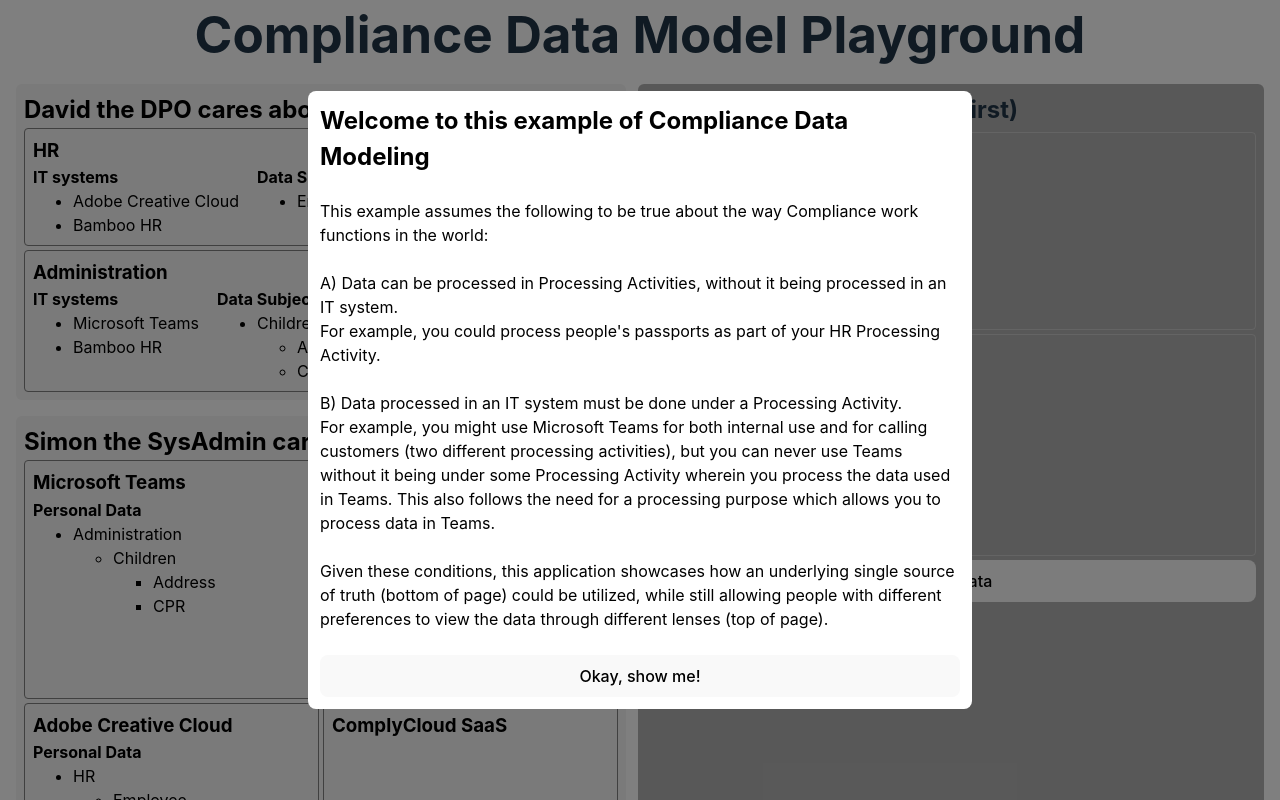
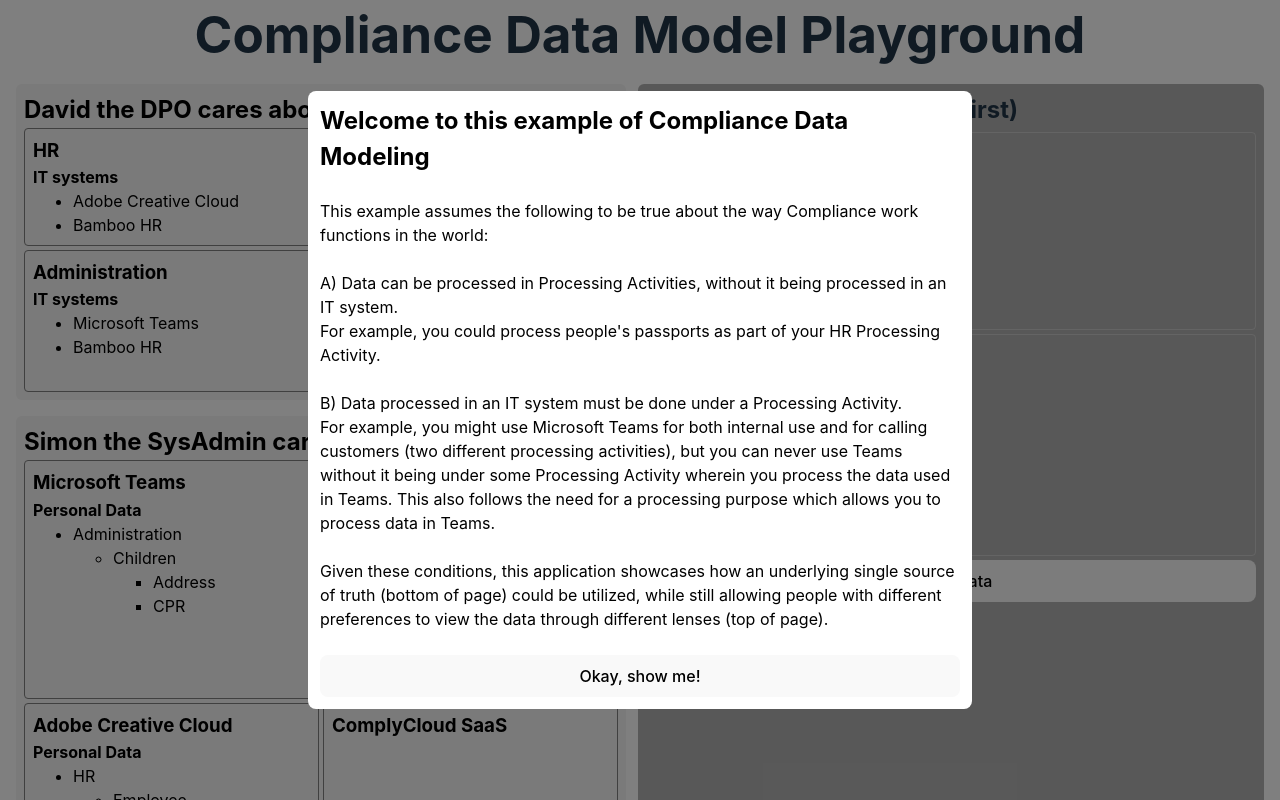
Before and after one commit to MagerlinC/records-data-model, a React (Vite) app: page / in a window 1280 px wide. Built offline with nearby package versions, Linux system fonts and the light colour scheme.

Commit message:
fix: align data subjects induer DPO

```diff
--- a/src/components/DPO.tsx
+++ b/src/components/DPO.tsx
@@ -36,6 +36,7 @@ const Row = styled.div`
 const FlexHalf = styled.div`
   display: flex;
   flex-direction: column;
+  flex: 0.5;
 `;
 
 type DPOProps = {
```
